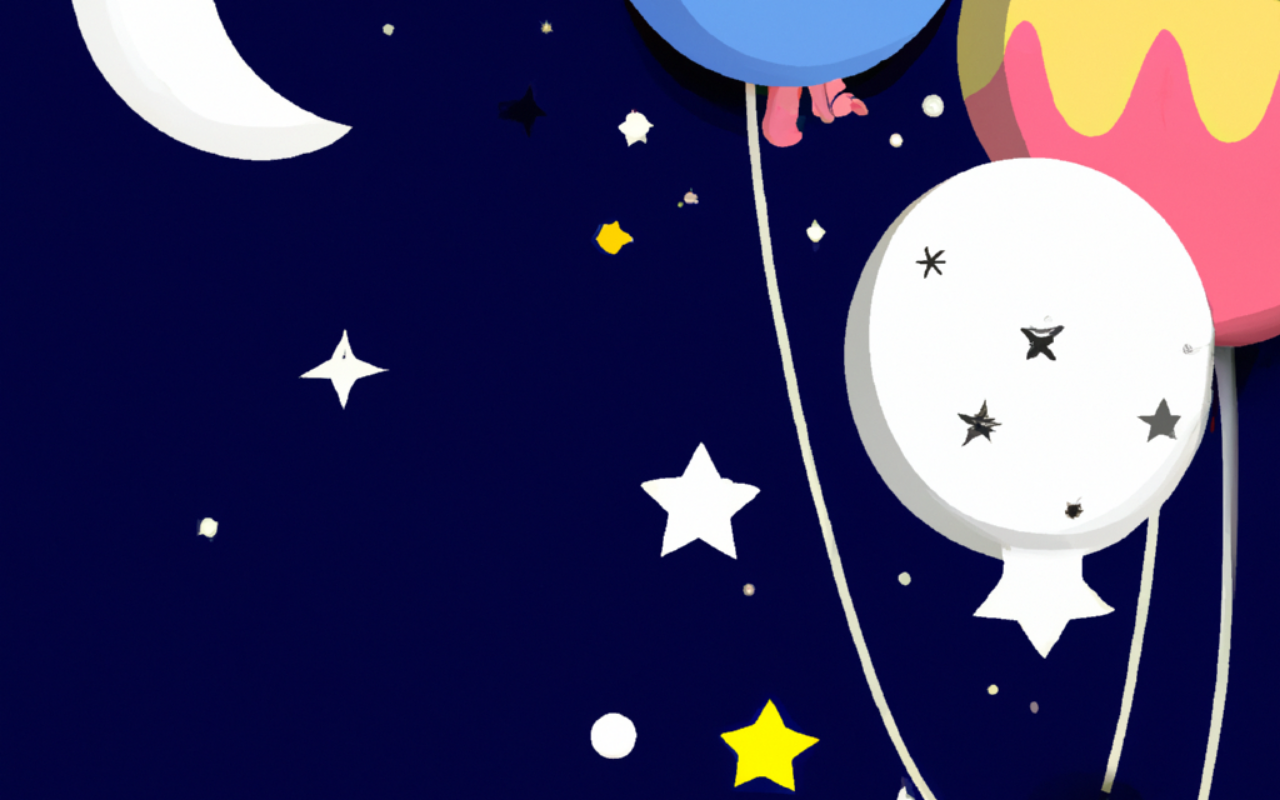
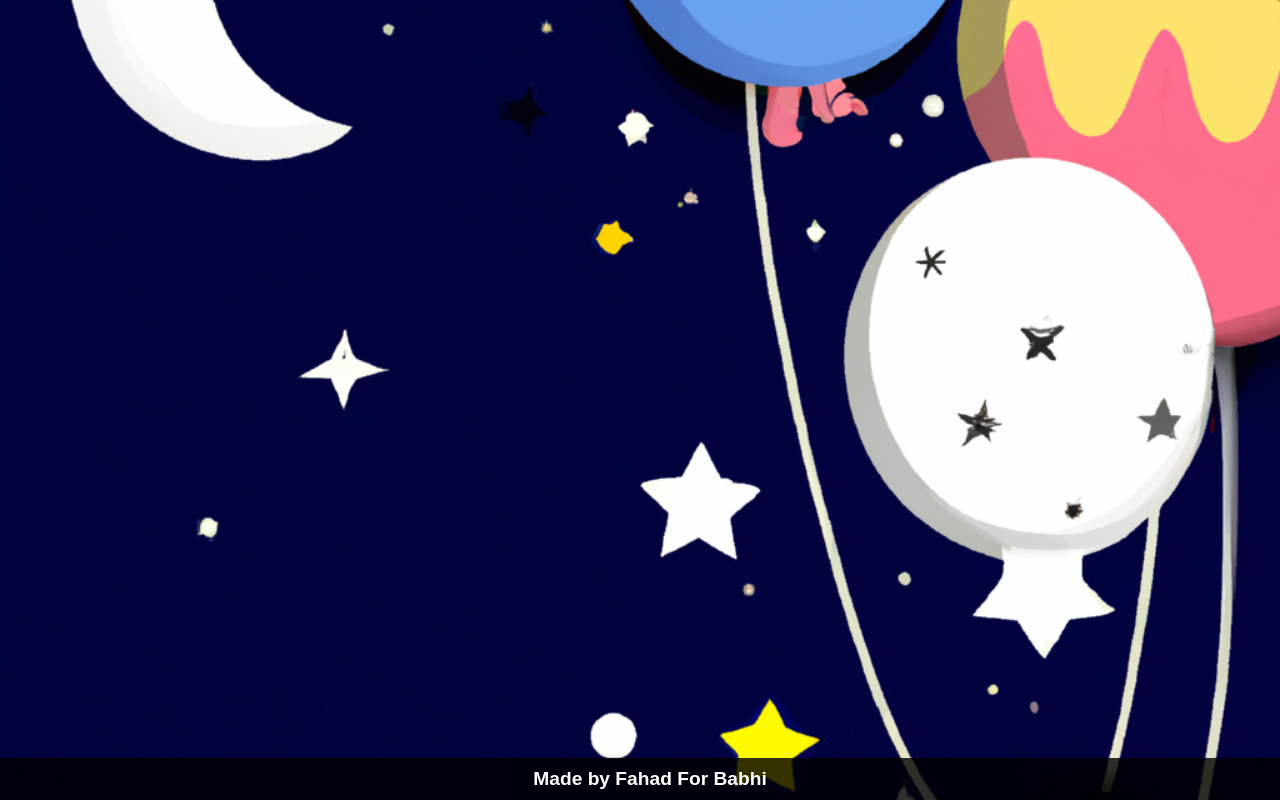
Before and after one commit to UseMingo/HBD, a plain HTML site: page index.html in a window 1280 px wide. Drawn offline with Linux system fonts and the light colour scheme.

Commit message:
Update index.html

```diff
--- a/index.html
+++ b/index.html
@@ -45,5 +45,8 @@
             <canvas id="canvas" width="1100" height="680"></canvas>
         </div>
     </div>
+    <footer style="position: fixed; bottom: 0; width: 100%; background: rgba(0, 0, 0, 0.8); color: white; text-align: center; padding: 10px; font-size: 1.2rem; font-weight: bold;">
+    Made by Fahad For Babhi
+</footer>
 </body>
 </html>
```
